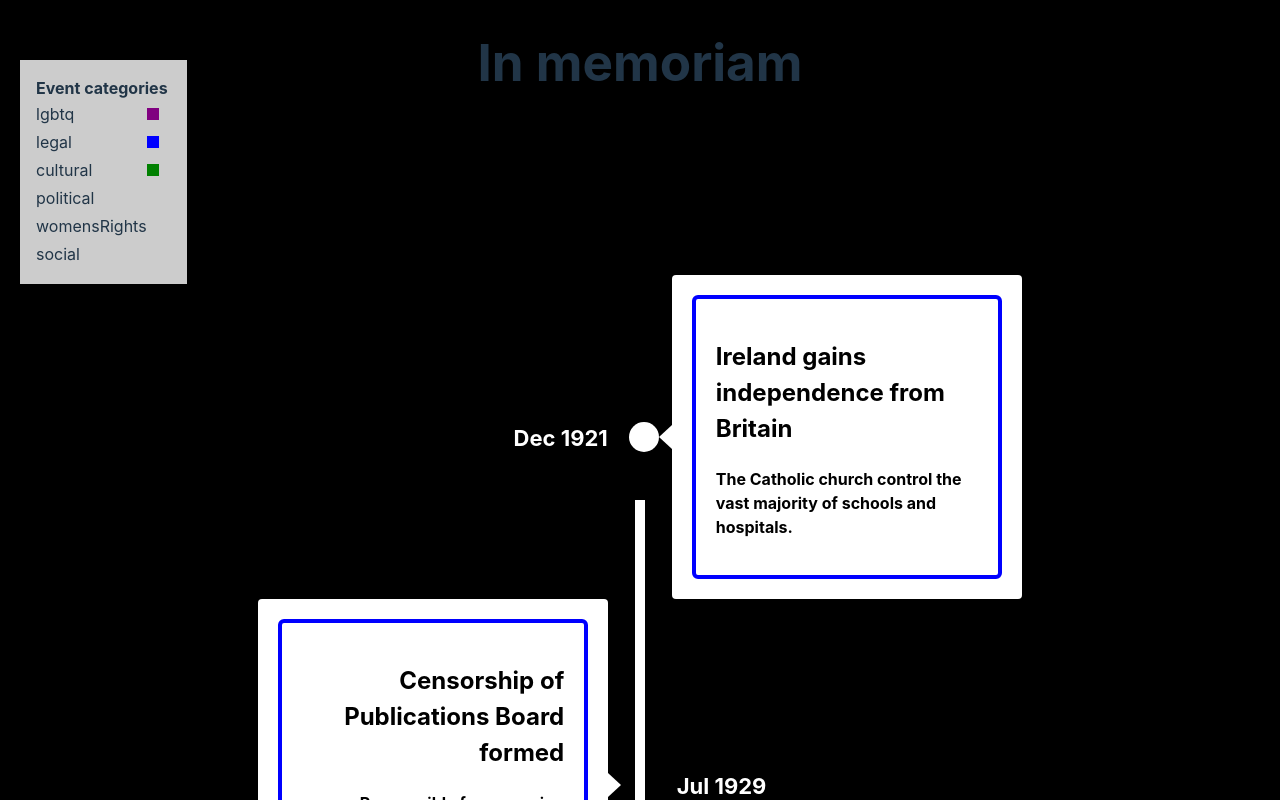
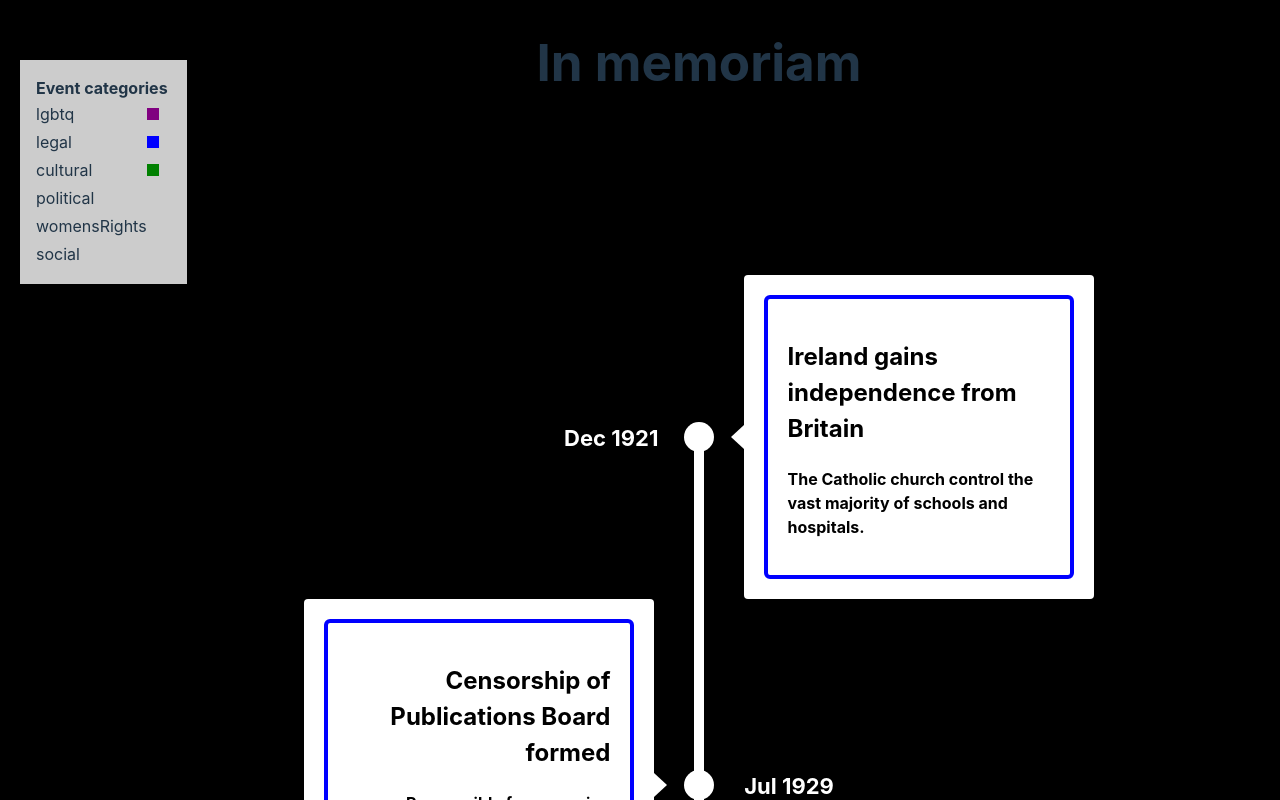
Before and after one commit to amymc/timeline, a React (Vite) app: page / in a window 1280 px wide. Shown: the top 800 px of the page. Built offline with nearby package versions, Linux system fonts and the light colour scheme.

Commit message:
wip animation

```diff
--- a/src/App.jsx
+++ b/src/App.jsx
@@ -5,14 +5,18 @@ import events from "./data/events.json";
 import { colors } from "./constants";
 import "./App.css";
 
+// 324 is height of first row
+const startPostion = 324 / 2;
+const endPosition = 468 / 8;
+
 const Row = styled.div`
   display: flex;
   flex-direction: ${(props) => (props.index % 2 === 0 ? "row-reverse" : "row")};
   text-align: ${(props) => (props.index % 2 === 0 ? "left" : "right")};
   width: 100%;
   justify-content: center;
-  margin-left: ${(props) => (props.index % 2 === 0 ? "47%" : "auto")};
-  margin-right: ${(props) => (props.index % 2 === 0 ? "auto" : "47%")};
+  margin-left: ${(props) => (props.index % 2 === 0 ? "44%" : "auto")};
+  margin-right: ${(props) => (props.index % 2 === 0 ? "auto" : "44%")};
   position: relative;
 `;
 
@@ -22,11 +26,14 @@ const Line = styled.div`
   height: 100%;
   position: absolute;
   // background-color: white;
-  height: calc(100% - 720px);
+
+  height: calc(100% - ${endPosition + startPostion}px);
+
   // background-color: ${(props) => (props.hide ? "black" : "white")};
   background-color: white;
 
-  left: calc(50% - 5px);
+  // left: calc(50% - 5px);
+
   // opacity: ${(props) => props.opacity};
   // animation-name: rotateAnimation;
   // animation-duration: 1ms; /* Firefox requires this to apply the animation */
@@ -46,7 +53,7 @@ const Line = styled.div`
 const ScrollLine = styled.div`
   width: 10px;
   // margin-top: 50vh;
-  height: ${(props) => props.scrollPosition};
+  height: ${(props) => `${props.scrollPosition}px`};
   // height: ${(props) =>
     props.scrollPosition > `50vh` ? `${props.scrollPosition}px` : `50vh`};
   background-color: black;
@@ -62,7 +69,7 @@ const EventsContainer = styled.div`
   // justify-content: center;
   flex-wrap: wrap;
   position: relative;
-  padding: 150px 0;
+  margin: 150px 0;
 `;
 
 const Rosary = styled.div`
@@ -72,7 +79,8 @@ const Rosary = styled.div`
   position: absolute;
   // background-color: grey;
   // left: calc(50% - 5px);
-  height: calc(100% - 100px);
+
+  // height: calc(100% - 36px);
   position: absolute;
   background-color: transparent;
   // margin-top: 100px;
@@ -80,25 +88,8 @@ const Rosary = styled.div`
   // height: 100%;
   // margin-top: ${(props) =>
     props.scrollPosition > `50vh` ? `${props.scrollPosition}px` : `50vh`};
-`;
 
-const Beads = styled.div`
-  position: absolute;
-  left: calc(50% - 15px);
-`;
-
-const Bead = styled.div`
-  background: rgba(255, 255, 255, 0.3);
-  border: 1px solid rgba(255, 255, 255, 0.18);
-  backdrop-filter: blur(5px);
-  width: 30px;
-  height: 38px;
-  display: flex;
-  align-items: center;
-  justify-content: center;
-  flex-direction: column;
-  border-radius: 50%;
-  position: relative;
+  left: calc(50% - 5px);
 `;
 
 const Categories = styled.div`
@@ -140,8 +131,8 @@ const Year = styled.div`
   font-size: 22px;
   color: white;
   position: absolute;
-  left: ${(props) => (props.index % 2 === 0 ? "-100px" : "auto")};
-  right: ${(props) => (props.index % 2 === 0 ? "auto" : "-100px")};
+  left: ${(props) => (props.index % 2 === 0 ? "-75px" : "auto")};
+  right: ${(props) => (props.index % 2 === 0 ? "auto" : "-75px")};
   top: calc(50% - 15px);
 `;
 
@@ -158,8 +149,8 @@ const Conclusion = styled.div`
   text-align: justify;
 `;
 
-const RosaryContainer = styled.div`
-  position: relative;
+const MainContent = styled.div`
+  width: 998px;
 `;
 
 const Circle = styled.div`
@@ -171,15 +162,18 @@ const Circle = styled.div`
   background-color: white;
   position: absolute;
   top: calc(50% - 15px);
-  left: 15px;
+  left: ${(props) => (props.index % 2 === 0 ? "45px" : "auto")};
+  right: ${(props) => (props.index % 2 === 0 ? "auto" : "45px")};
   background: white;
+
+  z-index: 1;
 `;
 
 function App() {
-  const [scrollPosition, setScrollPosition] = useState("62.5vh");
+  const [scrollPosition, setScrollPosition] = useState(startPostion);
   const [hideScrollLine, setHideScrollLine] = useState(false);
 
-  const endRef = useRef(null);
+  // const startRef = useRef(null);
   const scrollRef = useRef(null);
 
   const handleScroll = () => {
@@ -187,8 +181,16 @@ function App() {
 
     const position =
       window.scrollY < window.innerHeight / 5
-        ? "62.5vh"
-        : `${window.scrollY + window.innerHeight / 2.5}px`;
+        ? startPostion
+        : `${window.scrollY + window.innerHeight / 5}`;
+
+    // const position =
+    //   window.scrollY > endRef.current.getBoundingClientRect().y
+    //     ? window.scrollY + window.innerHeight / 2.5
+    //     : endRef.current.getBoundingClientRect().y;
+
+    // console.log(endRef.current.getBoundingClientRect());
+    // console.log(window.scrollY);
 
     setScrollPosition(position);
   };
@@ -208,7 +210,7 @@ function App() {
       const b = endRef.current.getBoundingClientRect();
 
       console.log("scroll", scrollRef.current.offsetTop);
-      console.log("end", endRef.current.offsetTop);
+      console.log("end", endRef.current.y);
 
       console.log(window.scrollY);
       console.log("scroll", a, "end", b);
@@ -288,7 +290,7 @@ function App() {
       </Categories>
       <Title> In memoriam </Title>
       {/* <RosaryContainer> */}
-      <Rosary scrollPosition={scrollPosition}>
+      {/* <Rosary scrollPosition={scrollPosition}>
         <Line hide={hideScrollLine}>
           <ScrollLine
             scrollPosition={scrollPosition}
@@ -296,13 +298,9 @@ function App() {
             hide={hideScrollLine}
           />
         </Line>
-        {/* <Beads>
-          {[...Array(200)].map((e, i) => (
-            <Bead key={i} />
-          ))}
-        </Beads> */}
-      </Rosary>
+      </Rosary> */}
       {/* </RosaryContainer> */}
+      <MainContent>
         <EventsContainer>
           {events.map(({ title, description, year, category }, index) => {
             return (
@@ -315,12 +313,23 @@ function App() {
                   description={description}
                   category={category}
                 />
-              {(index === 0 || index === events.length - 1) && <Circle />}
 
-              {index === events.length - 1 && <Circle ref={endRef} />}
+                <Circle index={index} />
+
+                {/* {index === events.length - 1 && <Circle />} */}
               </Row>
             );
           })}
+
+          <Rosary scrollPosition={scrollPosition}>
+            <Line hide={hideScrollLine}>
+              <ScrollLine
+                scrollPosition={scrollPosition}
+                ref={scrollRef}
+                hide={hideScrollLine}
+              />
+            </Line>
+          </Rosary>
         </EventsContainer>
         <Conclusion>
           <h2>Where do we stand now? </h2>
@@ -331,20 +340,21 @@ function App() {
           <ul>
             <li>
               Seven of the largest public hospitals in Ireland are owned by
-            private Catholic entities and receive more than €1 billion of State
-            funding each year.
+              private Catholic entities and receive more than €1 billion of
+              State funding each year.
             </li>
             <li>
-            Over 90 per cent of the primary schools are under Catholic patronage
-            but are State-funded. Approximately 50 per cent of secondary schools
-            operate under Catholic ethos.
+              Over 90 per cent of the primary schools are under Catholic
+              patronage but are State-funded. Approximately 50 per cent of
+              secondary schools operate under Catholic ethos.
             </li>
             <li>
-            Some restrictons on abortion remain and an estimated 200 women still
-            travel to the UK each year for the procedure.
+              Some restrictons on abortion remain and an estimated 200 women
+              still travel to the UK each year for the procedure.
             </li>
           </ul>
         </Conclusion>
+      </MainContent>
     </>
   );
 }
--- a/src/data/events.json
+++ b/src/data/events.json
@@ -198,7 +198,7 @@
   },
   {
     "title": "Michelle Harte is denied chemotherapy due to being pregnant",
-    "description": "Michelle was undergoing cancer treatment when she learned she was pregnant. She was advised to terminate but the hospital's ethicss commitee denied her the termination and also prevented her treatment from continuing. She had to travel to the UK for the termination. Due to a delayed verdict from the ethics committee and needing to order a new passport she went weeks without treatment. She died the following year.",
+    "description": "Harte was undergoing cancer treatment when she learned she was pregnant. She was advised to terminate but the hospital's ethics commitee denied her the termination and also prevented her treatment from continuing. She had to travel to the UK for the termination. Due to a delayed verdict from the ethics committee and needing to order a new passport she went weeks without treatment. She died the following year.",
     "year": "Jun 2010",
     "category": "social"
   },
```
Lines whose indentation alone changed are shown as unchanged.
